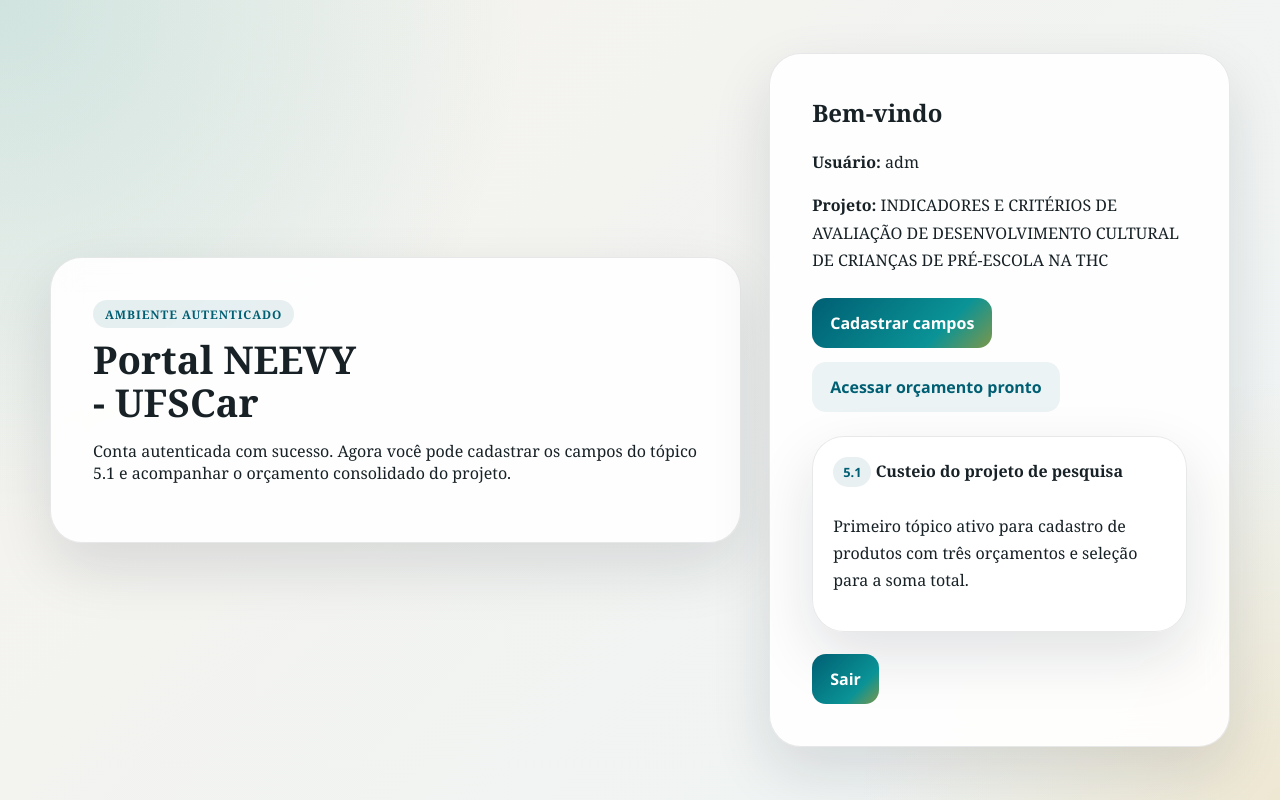
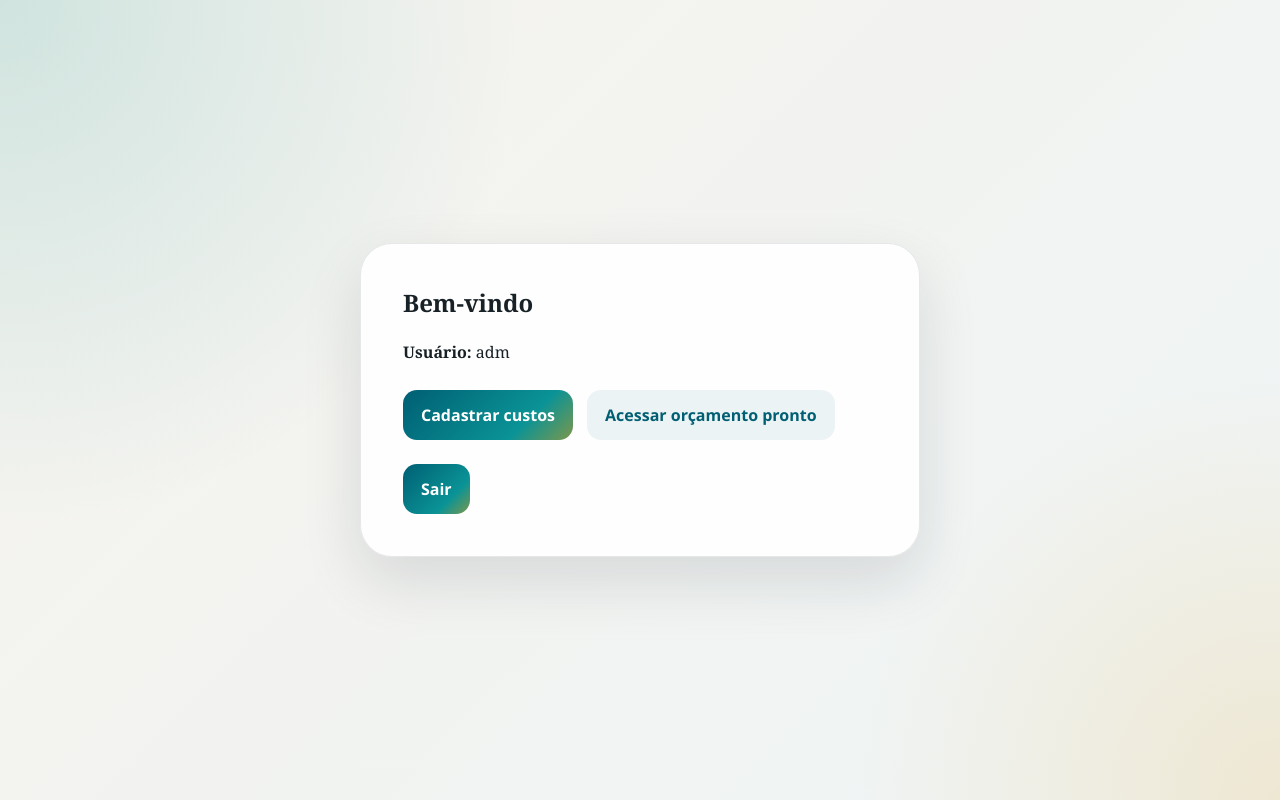
Before and after one commit to fabianopolone123/site_samela_faculdade, a Django app: page /painel/ in a window 1280 px wide. Run offline with Django 5.2, Linux system fonts and the light colour scheme; a user stored in the database is signed in; data comes from the database, SQL or seed files in the repository.

Commit message:
ux: simplify dashboard actions

```diff
--- a/static/css/app.css
+++ b/static/css/app.css
@@ -505,9 +505,19 @@ body {
     grid-template-columns: 1.2fr 0.8fr;
 }
 
+.dashboard-shell-centered {
+    grid-template-columns: 1fr;
+    max-width: 760px;
+    justify-items: center;
+}
+
 .dashboard-hero,
 .dashboard-card {
     padding: 42px;
+}
+
+.dashboard-card-centered {
+    width: min(100%, 560px);
 }
 
 .dashboard-card p {
--- a/templates/accounts/budget_product_form.html
+++ b/templates/accounts/budget_product_form.html
@@ -10,7 +10,7 @@
 <body class="dashboard-body">
     <main class="workspace-shell">
         <section class="workspace-header">
-            <span class="eyebrow">Cadastrar campos</span>
+            <span class="eyebrow">Cadastrar custos</span>
             <h1>{{ budget_section.code }}. {{ budget_section.title }}</h1>
             <p>Cadastre o nome do produto e os três orçamentos. Um deles será marcado para entrar na soma do orçamento total.</p>
             <div class="workspace-links">
--- a/templates/accounts/dashboard.html
+++ b/templates/accounts/dashboard.html
@@ -8,25 +8,13 @@
     <link rel="stylesheet" href="{% static 'css/app.css' %}">
 </head>
 <body class="dashboard-body">
-    <main class="dashboard-shell">
-        <section class="dashboard-hero">
-            <span class="eyebrow">Ambiente autenticado</span>
-            <h1>Portal NEEVY - UFSCar</h1>
-            <p>Conta autenticada com sucesso. Agora você pode cadastrar os campos do tópico 5.1 e acompanhar o orçamento consolidado do projeto.</p>
-        </section>
-
-        <section class="dashboard-card">
+    <main class="dashboard-shell dashboard-shell-centered">
+        <section class="dashboard-card dashboard-card-centered">
             <h2>Bem-vindo</h2>
             <p><strong>Usuário:</strong> {{ request.user.login_name|default:request.user.email }}</p>
-            <p><strong>Projeto:</strong> {{ project_budget_title }}</p>
             <div class="dashboard-actions">
-                <a href="{% url 'budget_product_create' %}" class="button-primary">Cadastrar campos</a>
+                <a href="{% url 'budget_product_create' %}" class="button-primary">Cadastrar custos</a>
                 <a href="{% url 'budget_ready' %}" class="button-secondary dashboard-secondary">Acessar orçamento pronto</a>
-            </div>
-            <div class="dashboard-topic-card">
-                <span class="dashboard-topic-code">{{ budget_section.code }}</span>
-                <strong>{{ budget_section.title }}</strong>
-                <p>Primeiro tópico ativo para cadastro de produtos com três orçamentos e seleção para a soma total.</p>
             </div>
             <a href="{% url 'logout' %}" class="button-primary logout-link">Sair</a>
         </section>
```
Also changed, not shown: CONTEXTO_PROJETO.md (+3 -1 lines).
